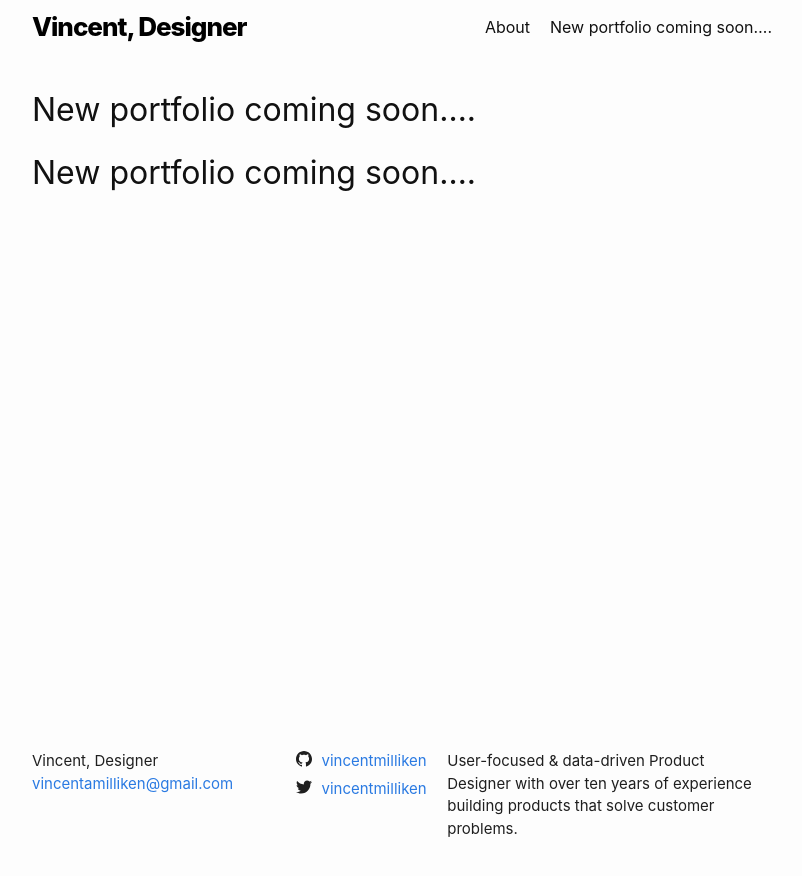
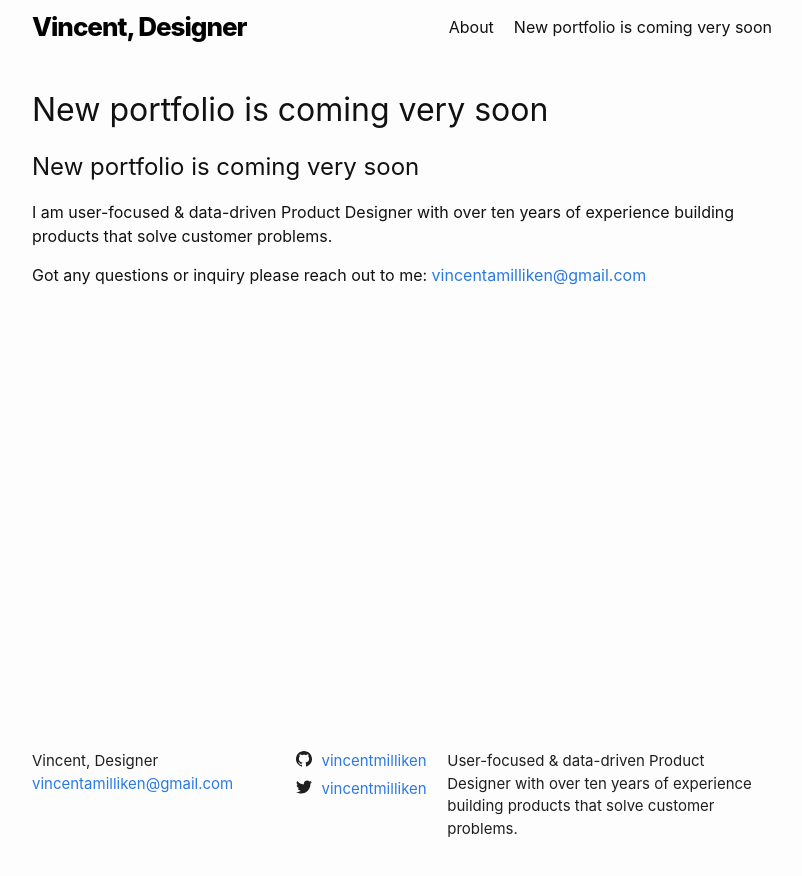
Before and after one commit to vincentmilliken/vincentmilliken.github.io, a Jekyll site: the page built from index.markdown, in a window 1280 px wide. Shown: the top 876 px of the page, without its empty margins (238-1040 px from the left). Built offline with Jekyll 4.4.1, drawn with Linux system fonts in a browser that asks for light colours; our own code applies the rules of GitHub Pages for plain Markdown files.

Commit message:
updating index to include a small intro

```diff
--- a/about.markdown
+++ b/about.markdown
@@ -3,5 +3,3 @@
 title: About
 permalink: /about/
 ---
-
-New portfolio coming soon....
--- a/index.markdown
+++ b/index.markdown
@@ -5,4 +5,8 @@
 layout: home
 ---
 
-# New portfolio coming soon....
+## New portfolio is coming very soon
+
+I am user-focused & data-driven Product Designer with over ten years of experience building products that solve customer problems.
+
+Got any questions or inquiry please reach out to me: <a class="u-email" href="mailto:{{ site.email }}">{{ site.email }}</a>
```
